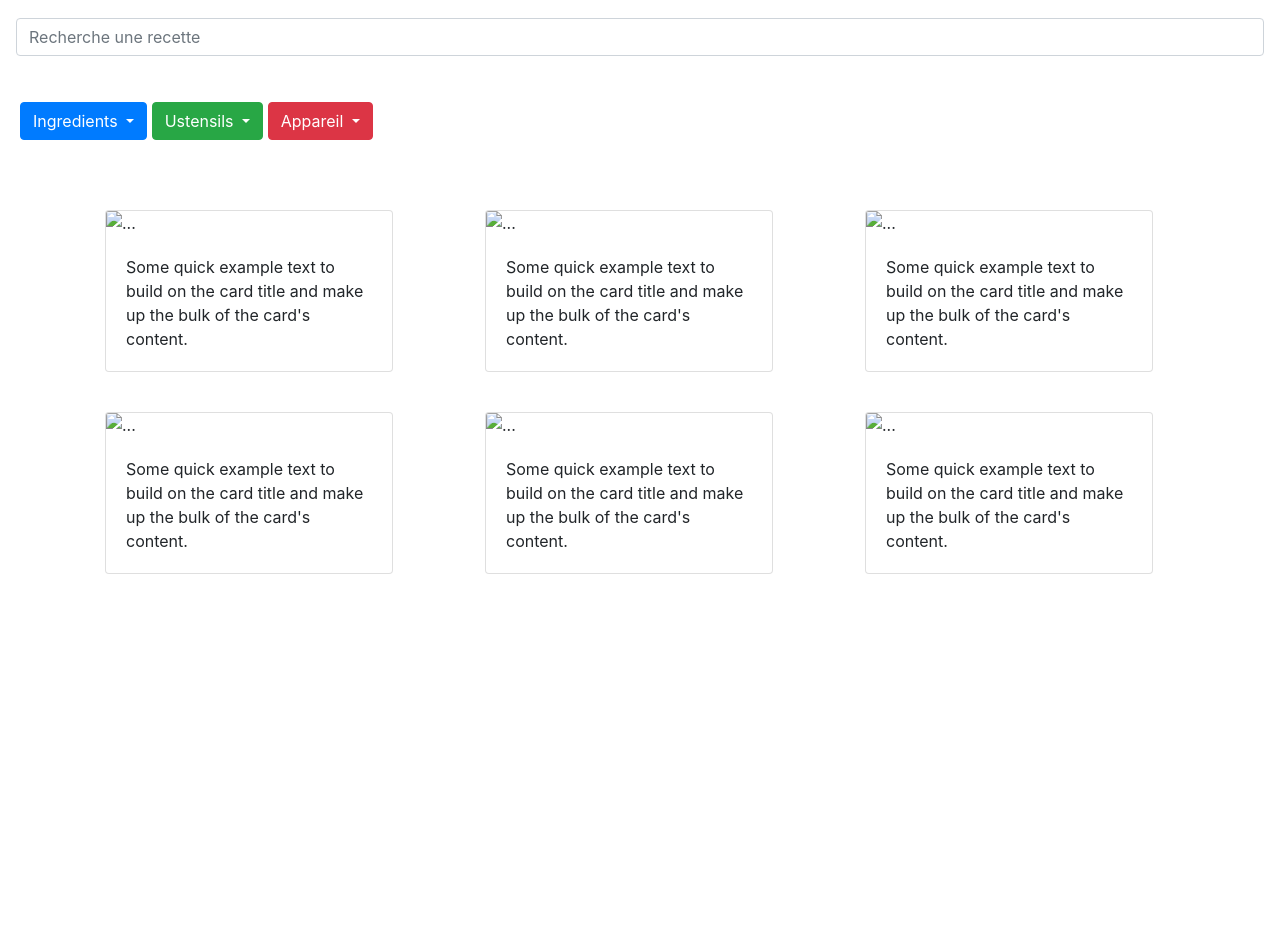
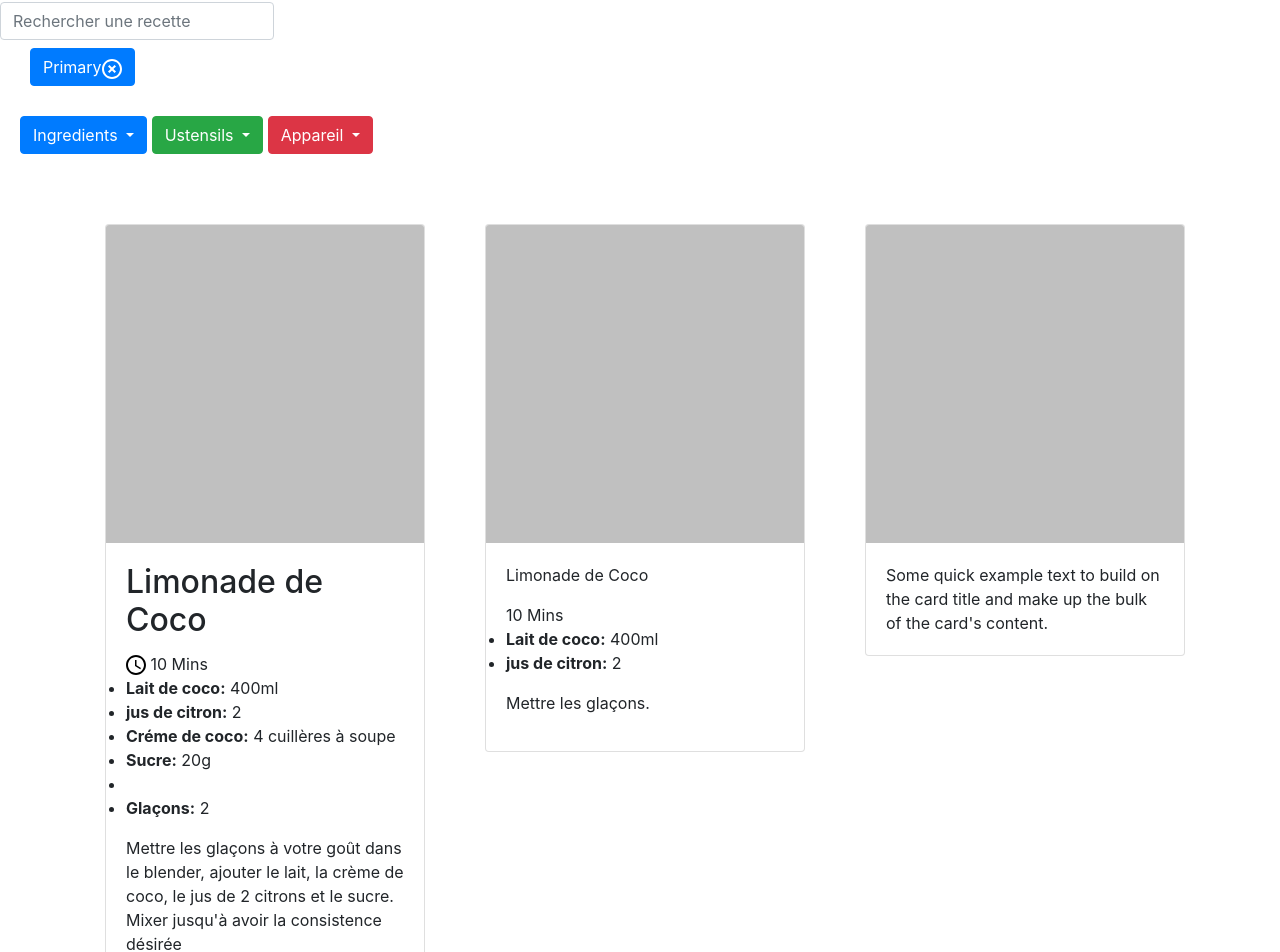
Before and after one commit to Kollmann7/03-04-2022, a website with bundled scripts: page index.html in a window 1280 px wide. Shown: the part 239-1191 px from the top of the page. Before the commit the page ends 833 px from the top, so only its background shows below. Built offline with nearby package versions, Linux system fonts and the light colour scheme; files whose address does not match are found by name.

Commit message:
add recipe card model

```diff
--- a/index.html
+++ b/index.html
@@ -16,20 +16,18 @@
         </h1>
     </header>
     <main>
-    <div class="input-group d-flex justify-content-center">
-        <div class="w-100 p-3 d-flex form-outline">
-            <input type="search" id="form1" class="form-control" placeholder="Recherche une recette"/>
-        </div>
-    </div>
+    <label for="main-search" class="main-search">
+      <input type="search" id="form1" class="form-control search-bar" placeholder="Rechercher une recette"/>
+    </label>
     <div class="tags">
-
+      <button type="button" class="btn btn-primary keyword-tag">Primary<img src="./Img/cross.svg" class="delete-tag"></button>
     </div>
     <div class="dropdowns">
       <div class="btn-group">
         <button type="button" class="btn btn-primary dropdown-toggle" data-bs-toggle="dropdown" aria-expanded="false">
           Ingredients
         </button>
-        <ul class="dropdown-menu">
+        <ul class="dropdown-menu ingredients-color">
           <li><a class="dropdown-item" href="#">Action</a></li>
           <li><a class="dropdown-item" href="#">Another action</a></li>
           <li><a class="dropdown-item" href="#">Something else here</a></li>
@@ -42,7 +40,7 @@
         <button type="button" class="btn btn-success dropdown-toggle" data-bs-toggle="dropdown" aria-expanded="false">
           Ustensils
         </button>
-        <ul class="dropdown-menu">
+        <ul class="dropdown-menu ustensils-color">
           <li><a class="dropdown-item" href="#">Action</a></li>
           <li><a class="dropdown-item" href="#">Another action</a></li>
           <li><a class="dropdown-item" href="#">Something else here</a></li>
@@ -55,7 +53,7 @@
         <button type="button" class="btn btn-danger dropdown-toggle" data-bs-toggle="dropdown" aria-expanded="false">
           Appareil
         </button>
-        <ul class="dropdown-menu">
+        <ul class="dropdown-menu appareil-color">
           <li><a class="dropdown-item" href="#">Action</a></li>
           <li><a class="dropdown-item" href="#">Another action</a></li>
           <li><a class="dropdown-item" href="#">Something else here</a></li>
@@ -68,48 +66,78 @@
       <div class="container">
         <div class="row row-cols-3">
           <div class="col">
-            <div class="card" style="width: 18rem;">
-              <img src="..." class="card-img-top" alt="...">
+            <div class="card" style="width: 20rem;">
+              <img src="./Img/grey-square.jpg" class="card-img-top" alt="Image de la recette">
+              <div class="card-body">
+                <div class="card-body-top">
+                  <div class="card-title">
+                    <h2 >Limonade de Coco</h2>
+                  </div>
+                  <div class="cook-time">
+                    <img src="./Img/timer.svg" class="timer" alt="Timer icon">
+                    <span>10 Mins</span>
+                  </div>
+
+                </div>
+                <div class="card-body-bot">
+                  <ul class="ingredients-list">
+                    <li><strong>Lait de coco:</strong><span> 400ml</span></li>
+                    <li><strong>jus de citron:</strong> 2</li>
+                    <li><strong>Créme de coco:</strong> 4 cuillères à soupe</li>
+                    <li><strong>Sucre:</strong> 20g<li>
+                    <li><strong>Glaçons:</strong> 2</li>
+                  </ul>
+                  <p class="description-recipes">Mettre les glaçons à votre goût dans le blender, ajouter le lait, la crème de coco, le jus de 2 citrons et le sucre. Mixer jusqu'à avoir la consistence désirée</p>
+                </div>
+              </div>
+            </div>
+          </div>
+          <div class="col">
+            <div class="card" style="width: 20rem;">
+              <img src="./Img/grey-square.jpg" class="card-img-top" alt="Image de la recette">
+              <div class="card-body">
+                <div class="card-body-top">
+                  <p>Limonade de Coco</p>
+                  <span>10 Mins</span>
+                </div>
+                <div class="card-body-bot">
+                  <ul class="ingredients-list">
+                    <li><strong>Lait de coco:</strong> <span> 400ml</span></li>
+                    <li><strong>jus de citron:</strong> 2</li>
+
+                  </ul>
+                  <p class="description-recipes">Mettre les glaçons.</p>
+                </div>
+              </div>
+            </div>
+          </div>
+          <div class="col">
+            <div class="card" style="width: 20rem;">
+              <img src="./Img/grey-square.jpg" class="card-img-top" alt="Image de la recette">
               <div class="card-body">
                 <p class="card-text">Some quick example text to build on the card title and make up the bulk of the card's content.</p>
               </div>
             </div>
           </div>
           <div class="col">
-            <div class="card" style="width: 18rem;">
-              <img src="..." class="card-img-top" alt="...">
+            <div class="card" style="width: 20rem;">
+              <img src="./Img/grey-square.jpg" class="card-img-top" alt="Image de la recette">
               <div class="card-body">
                 <p class="card-text">Some quick example text to build on the card title and make up the bulk of the card's content.</p>
               </div>
             </div>
           </div>
           <div class="col">
-            <div class="card" style="width: 18rem;">
-              <img src="..." class="card-img-top" alt="...">
+            <div class="card" style="width: 20rem;">
+              <img src="./Img/grey-square.jpg" class="card-img-top" alt="Image de la recette">
               <div class="card-body">
                 <p class="card-text">Some quick example text to build on the card title and make up the bulk of the card's content.</p>
               </div>
             </div>
           </div>
           <div class="col">
-            <div class="card" style="width: 18rem;">
-              <img src="..." class="card-img-top" alt="...">
-              <div class="card-body">
-                <p class="card-text">Some quick example text to build on the card title and make up the bulk of the card's content.</p>
-              </div>
-            </div>
-          </div>
-          <div class="col">
-            <div class="card" style="width: 18rem;">
-              <img src="..." class="card-img-top" alt="...">
-              <div class="card-body">
-                <p class="card-text">Some quick example text to build on the card title and make up the bulk of the card's content.</p>
-              </div>
-            </div>
-          </div>
-          <div class="col">
-            <div class="card" style="width: 18rem;">
-              <img src="..." class="card-img-top" alt="...">
+            <div class="card" style="width: 20rem;">
+              <img src="./Img/grey-square.jpg" class="card-img-top" alt="Image de la recette">
               <div class="card-body">
                 <p class="card-text">Some quick example text to build on the card title and make up the bulk of the card's content.</p>
               </div>
```
